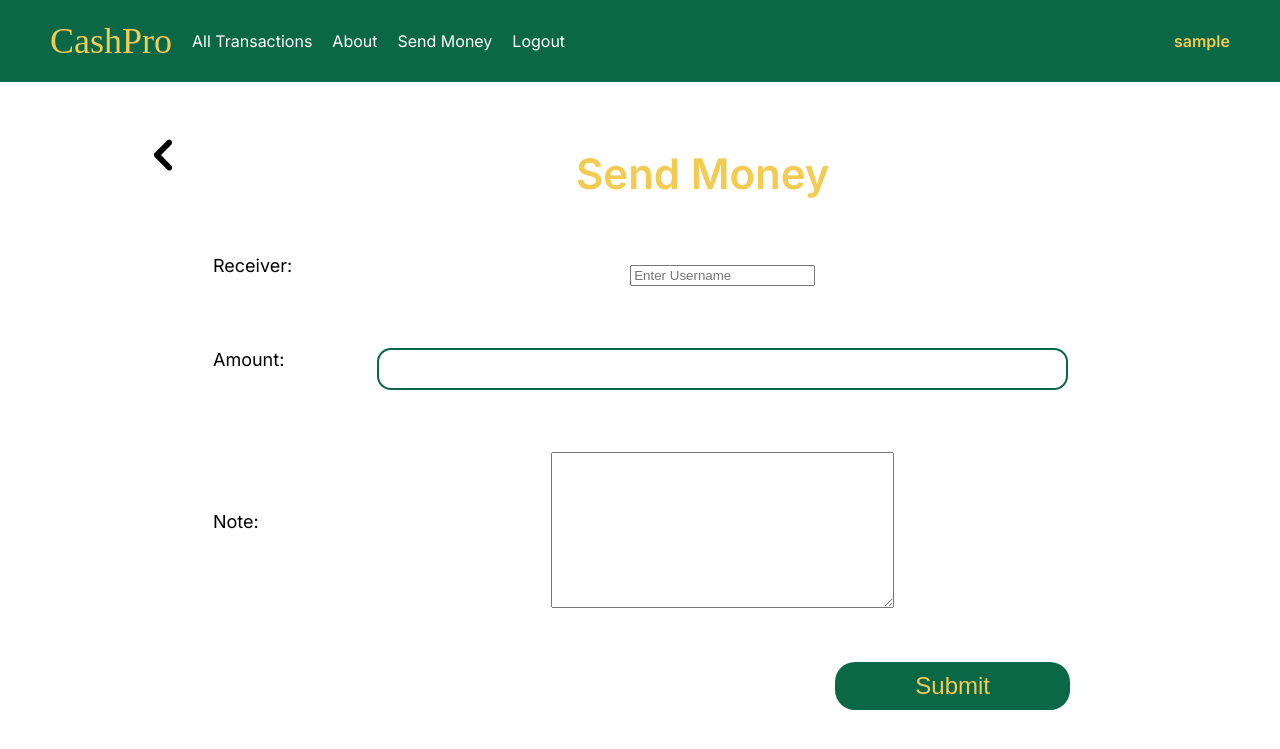
After one commit to vns-shanshan/django-crud-app-cashpro, a Django app: page /sendmoney/ in a window 1280 px wide. The commit adds this page. Shown: the top 749 px of the page. Run offline with Django 5.2, Linux system fonts and the light colour scheme; the visitor is signed in with stand-in values (Sample User, id 1); some web fonts are replaced.

Commit message:
Added Send Money page, transaction detail page (html need to modify), and edit note page. CSS for these pages need to add.

```diff
--- a/main_app/admin.py
+++ b/main_app/admin.py
@@ -1,6 +1,7 @@
 from django.contrib import admin
-from .models import Transaction, Profile
+from .models import Transaction, Profile, Comment
 
 # Register your models here.
 admin.site.register(Transaction)
 admin.site.register(Profile)
+admin.site.register(Comment)
--- /dev/null
+++ b/main_app/form.py
@@ -0,0 +1,33 @@
+from django import forms
+from .models import Comment, Transaction, User
+
+class CommentForm(forms.ModelForm):
+    class Meta:
+        model = Comment
+        fields = ['content']
+
+
+class TransactionForm(forms.ModelForm):
+    receiver = forms.CharField(widget=forms.TextInput(attrs={'placeholder': 'Enter Username'}))
+
+    class Meta:
+        model = Transaction
+        fields = ['receiver', 'amount', 'note']
+
+    def clean_receiver(self):
+        receiver_username = self.cleaned_data.get('receiver')
+
+        # Attempt to retrieve the user by username
+        try:
+            receiver_user = User.objects.get(username=receiver_username)
+
+        except User.DoesNotExist:
+            raise forms.ValidationError("User with this username does not exist.")
+
+        # Return the user’s profile or ID if that's what the field expects
+        return receiver_user.profile  # or `receiver_user.id` if `receiver` is a ForeignKey to `User`
+
+class UpdateNoteForm(forms.ModelForm):
+    class Meta:
+        model = Transaction
+        fields = ['note']
--- a/main_app/models.py
+++ b/main_app/models.py
@@ -1,10 +1,14 @@
 from django.db import models
 from django.contrib.auth.models import User
+
+from django.urls import reverse
+
 
 # Create your models here.
 class Profile(models.Model):
     user = models.OneToOneField(User, on_delete=models.CASCADE)
     balance = models.DecimalField(max_digits=5, decimal_places=2, default=0)
+    color = models.TextField(default="green")
 
     def __str__(self):
         return self.user.username
@@ -19,9 +23,12 @@ class Transaction(models.Model):
     def __str__(self):
         return self.note
 
+    # def get_absolute_url(self):
+    #     return reverse('transaction-detail', kwargs={'pk': self.id})
+
 class Comment(models.Model):
     transaction = models.ForeignKey(Transaction, on_delete=models.CASCADE)
-    user = models.ForeignKey(Profile, on_delete=models.CASCADE)
+    user = models.ForeignKey(User, on_delete=models.CASCADE)
     content = models.TextField(max_length=100)
     created_at = models.DateTimeField(auto_now_add=True)
 
--- /dev/null
+++ b/main_app/static/css/transaction-create.css
@@ -0,0 +1,78 @@
+.title {
+  display: flex;
+  align-items: center;
+  justify-content: center;
+}
+
+.title a {
+  position: absolute;
+  top: 15%;
+  left: 10%;
+}
+
+.title a img {
+  width: 70px;
+}
+
+.title h1 {
+  position: absolute;
+  top: 15%;
+  left: 45%;
+  font-size: var(--font-xtreme);
+  color: var(--secondary);
+}
+
+.form-container {
+  display: flex;
+  flex-direction: column;
+  align-items: center;
+  width: 100%;
+  max-width: 900px;
+  margin: 0 auto;
+  padding: 20px;
+}
+
+.form-container table {
+  width: 100%;
+}
+
+.form-container th {
+  text-align: left;
+  padding-bottom: 20px;
+  font-weight: 400;
+  vertical-align: center;
+  font-size: var(--font-l);
+}
+
+.form-container table td {
+  padding: 30px 0;
+}
+
+.form-container input[type="number"] {
+  width: 100%;
+  padding: 10px;
+  font-size: var(--font-reg);
+  border: 2px solid #0a6847;
+  border-radius: 14px;
+  color: var(--text-color);
+}
+
+.btn.submit {
+  background-color: var(--button-bg);
+  color: var(--secondary);
+  font-size: var(--font-xl);
+  padding: 10px 80px;
+  border: none;
+  border-radius: 20px;
+  cursor: pointer;
+  transition: background-color 0.3s ease;
+  display: flex;
+  align-items: center;
+  justify-content: center;
+  margin-top: 20px;
+  align-self: flex-end;
+}
+
+.btn.submit:hover {
+  background-color: var(--button-bg-hover);
+}
--- a/main_app/static/css/transactions/transaction-index.css
+++ b/main_app/static/css/transactions/transaction-index.css
@@ -15,6 +15,10 @@
   padding: 10px;
   border: 3px solid var(--button-bg);
   border-radius: 20px;
+}
+
+.card a {
+  text-decoration: none;
 }
 
 .card-info {
--- a/main_app/templates/base.html
+++ b/main_app/templates/base.html
@@ -33,7 +33,7 @@
           {% if user.is_authenticated %}
           <li><a href="{% url 'transaction-index' %}">All Transactions</a></li>
           <li><a href="{% url 'about' %}">About</a></li>
-          <li><a href="">Send Money</a></li>
+          <li><a href="{% url 'transaction-create' %}">Send Money</a></li>
           <li>
             <form id="logout-form" method="post" action="{% url 'logout' %}">
               {% csrf_token %}
@@ -50,7 +50,7 @@
 
         <ul class="right-nav">
           {% if user.is_authenticated %}
-          <li><a href="{% url 'profile' %}">Me</a></li>
+          <li><a href="{% url 'profile' %}">{{ user.username }}</a></li>
           {% endif %}
         </ul>
       </nav>
--- /dev/null
+++ b/main_app/templates/main_app/transaction_form.html
@@ -0,0 +1,22 @@
+{% extends 'base.html' %} {% load static %} {% block head %}
+<link rel="stylesheet" href="{% static 'css/transaction-create.css' %}" />
+{% endblock head %} {% block content %}
+<div class="title">
+  <a href="{% url 'profile' %}"
+    ><img src="{% static 'images/left-arrow.png' %}" alt="Back arrow"
+  /></a>
+  <h1>Send Money</h1>
+</div>
+
+<div class="content">
+  <form action="" method="POST" class="form-container">
+    {% csrf_token %}
+    <table>
+      {{ form.as_table }}
+    </table>
+
+    <button type="submit" class="btn submit">Submit</button>
+  </form>
+</div>
+
+{% endblock content %}
--- a/main_app/templates/profile.html
+++ b/main_app/templates/profile.html
@@ -5,11 +5,15 @@
   <h1>{{ user.username }}</h1>
   <div class="profile-avatar">
     <img src="{% static 'images/landing-img.jpg' %}" alt="placeholder-avatar" />
+
+    {% comment %}
+    <div class="circle" style="background-color:{{ user.profile.color }}"></div>
+    {% endcomment %}
   </div>
   <h2>My Balance: <span>${{ profile.balance }}</span></h2>
 
   <div class="transaction-btns">
-    <a href="" class="btn pay">Send Money</a>
+    <a href="{% url 'transaction-create' %}" class="btn pay">Send Money</a>
     <a href="{% url 'add-money' %}" class="btn add">Add Money</a>
   </div>
 </section>
--- a/main_app/templates/transactions/index.html
+++ b/main_app/templates/transactions/index.html
@@ -7,6 +7,7 @@
 <section class="card-container">
   {% for transaction in transactions %}
   <div class="card">
+    <a href="{% url 'transaction-detail' transaction.id %}">
       <div class="card-info">
         <div class="avatar">
           <img
@@ -29,6 +30,7 @@
       <div class="card-note">
         <h3>{{ transaction.note }}</h3>
       </div>
+    </a>
   </div>
   {% endfor %}
 </section>
--- a/main_app/urls.py
+++ b/main_app/urls.py
@@ -4,9 +4,14 @@ from . import views
 urlpatterns = [
     path('', views.landing, name='landing'),
     path('about/', views.about, name='about'),
-    path('transactions/', views.transaction_index, name="transaction-index"),
+    path('transactions/', views.transaction_index, name='transaction-index'),
+    path('transactions/<int:transaction_id>/', views.transaction_detail, name='transaction-detail'),
+    path('transactions/<int:transaction_id>/add_comment/', views.add_comment, name='add-comment'),
+    path('transactions/<int:transaction_id>/remove-comment/<int:comment_id>/', views.remove_comment, name='remove-comment'),
+    path('transactions/<int:transaction_id>/update-note', views.update_note, name='update-note'),
     path('accounts/signup/', views.signup, name='signup'),
     path('accounts/signin/', views.Signin.as_view(), name='signin'),
     path('profile/', views.profile, name='profile'),
-    path('addmoney/', views.add_money, name='add-money')
+    path('addmoney/', views.add_money, name='add-money'),
+    path('sendmoney/', views.TransactionCreate.as_view(), name='transaction-create')
 ]
--- a/main_app/views.py
+++ b/main_app/views.py
@@ -1,8 +1,9 @@
 from decimal import Decimal
+import random
 from django.shortcuts import render, redirect
 from django.http import HttpResponse
-from .models import Transaction, Profile
-from django.views.generic.edit import CreateView
+from .models import Transaction, Profile, User, Comment
+from django.views.generic.edit import CreateView, UpdateView
 from django.views.generic import ListView, DetailView
 from django.contrib.auth.views import LoginView
 from django.views.decorators.csrf import csrf_protect
@@ -11,7 +12,10 @@ from django.contrib.auth import login
 from django.contrib.auth.forms import UserCreationForm
 from django.contrib.auth.decorators import login_required
 from django.db.models import Q
-
+from django import forms
+from django.contrib.auth.mixins import LoginRequiredMixin
+from .form import CommentForm, TransactionForm, UpdateNoteForm
+from django.shortcuts import get_object_or_404
 
 
 
@@ -57,7 +61,8 @@ def signup(request):
         if form.is_valid():
             user = form.save()
 
-            Profile.objects.create(user=user)
+            random_profile_color = random.choice(["red", "blue", "green", "purple", "grey"])
+            Profile.objects.create(user=user, color=random_profile_color)
 
             login(request, user)
             return redirect('profile')
@@ -91,3 +96,92 @@ def add_money(request):
         profile.save()
         return redirect('profile')
     return render(request, 'add_money.html')
+
+@login_required
+def transaction_detail(request, transaction_id):
+    transaction = Transaction.objects.get(id=transaction_id)
+
+    comment_form = CommentForm()
+
+    return render(request, 'transactions/detail.html', {'transaction': transaction, 'comment_form': comment_form})
+
+@login_required
+def add_comment(request, transaction_id):
+    form = CommentForm(request.POST)
+
+    if form.is_valid():
+        new_comment = form.save(commit=False)
+        new_comment.transaction_id = transaction_id
+        new_comment.user_id = request.user.id
+        new_comment.save()
+
+    return redirect('transaction-detail', transaction_id=transaction_id)
+
+@login_required
+def remove_comment(request, transaction_id, comment_id):
+
+    to_delete = get_object_or_404(Comment, id=comment_id)
+
+    if request.user.id == to_delete.user.id:
+        to_delete.delete()
+    return redirect('transaction-detail', transaction_id=transaction_id)
+
+@login_required
+def update_note(request, transaction_id):
+    transaction = get_object_or_404(Transaction, id=transaction_id)
+
+    if request.method == "POST":
+        # Only use request.POST on POST requests
+        form = UpdateNoteForm(request.POST, instance=transaction)
+        if form.is_valid():
+            form.save()  # Updates the transaction instance
+            return redirect('transaction-detail', transaction_id=transaction_id)
+    else:
+        # For GET requests, populate the form with the instance data
+        form = UpdateNoteForm(instance=transaction)
+
+    return render(request, 'transactions/update_note.html', {'update_note_form': form})
+
+
+
+
+# @login_required
+# def transaction_create(request):
+
+class TransactionCreate(LoginRequiredMixin, CreateView):
+    model = Transaction
+    form_class= TransactionForm
+    success_url = '/profile/'
+
+    def get_form(self, form_class=None):
+        form = super().get_form(form_class)
+
+        # Override the widget for 'my_field' to be a TextInput instead of a Select
+        form.fields['receiver'].widget = forms.TextInput(attrs={'placeholder': 'Enter Username'})
+
+        return form
+
+    def form_valid(self, form):
+        form.instance.sender = self.request.user.profile
+        sender_user_id = self.request.user.id
+        receiver_user_id = form.instance.receiver.user_id
+
+        try:
+            # Your custom logic that might raise an error
+            if sender_user_id == receiver_user_id:
+                raise ValueError("You cannot send money to yourself!")
+
+            sender_profile_data = Profile.objects.get(user_id=sender_user_id)
+            sender_profile_data.balance -= form.instance.amount
+            sender_profile_data.save()
+
+            receiver_profile_data = Profile.objects.get(user_id=receiver_user_id)
+            receiver_profile_data.balance += form.instance.amount
+            receiver_profile_data.save()
+
+            return super().form_valid(form)
+
+        except ValueError as e:
+            # Add an error to the form's non-field errors
+            form.add_error(None, str(e))  # `None` is for non-field errors
+            return self.form_invalid(form)
```
Also changed, not shown: main_app/static/css/profile.css (+8 -0 lines), main_app/templates/transactions/detail.html (added, +64 -0 lines), main_app/templates/transactions/update_note.html (added, +12 -0 lines), main_app/migrations/0003_alter_comment_user.py (added), main_app/migrations/0004_profile_color.py (added), main_app/static/images/pencil.png (added). Lines whose indentation alone changed are shown as unchanged.
